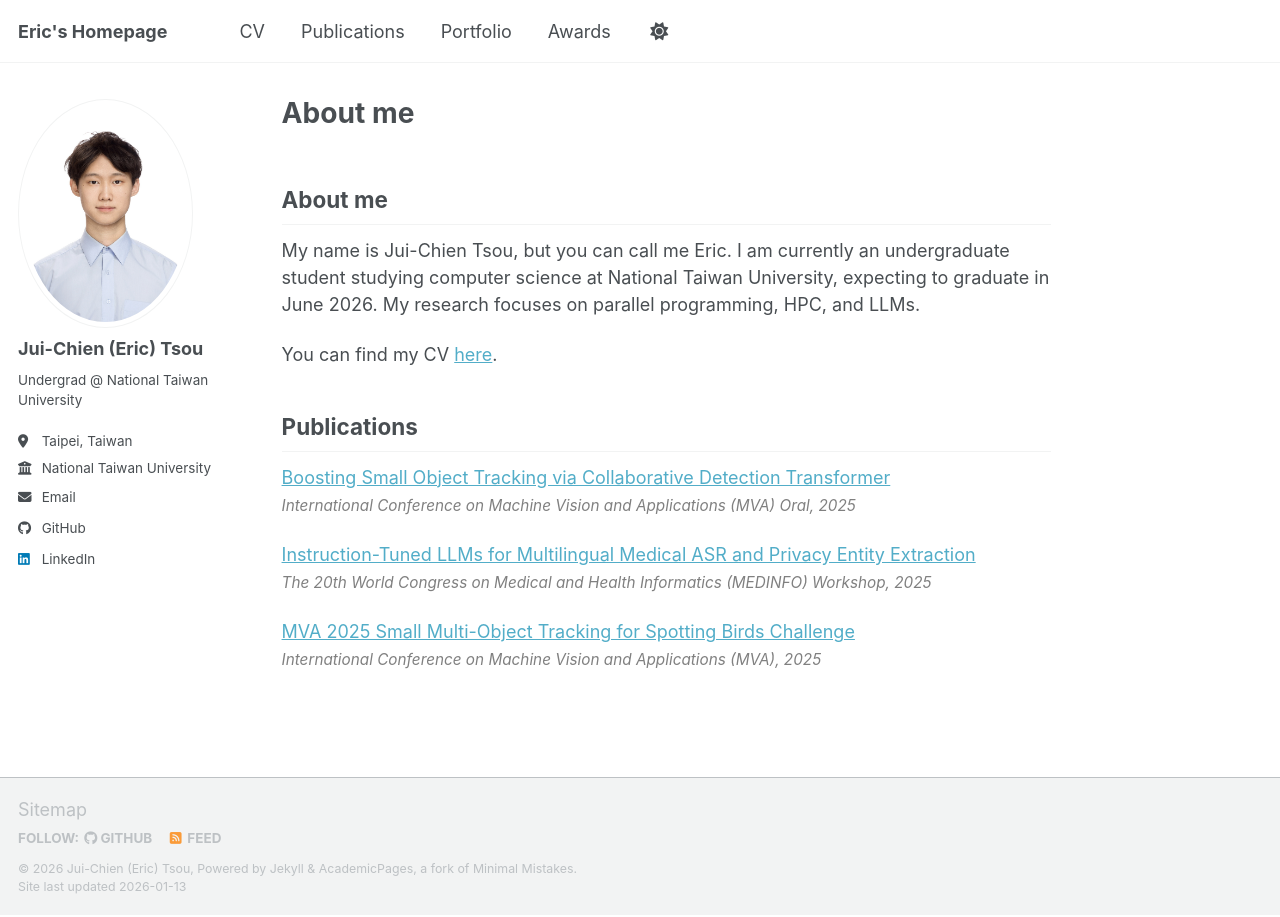
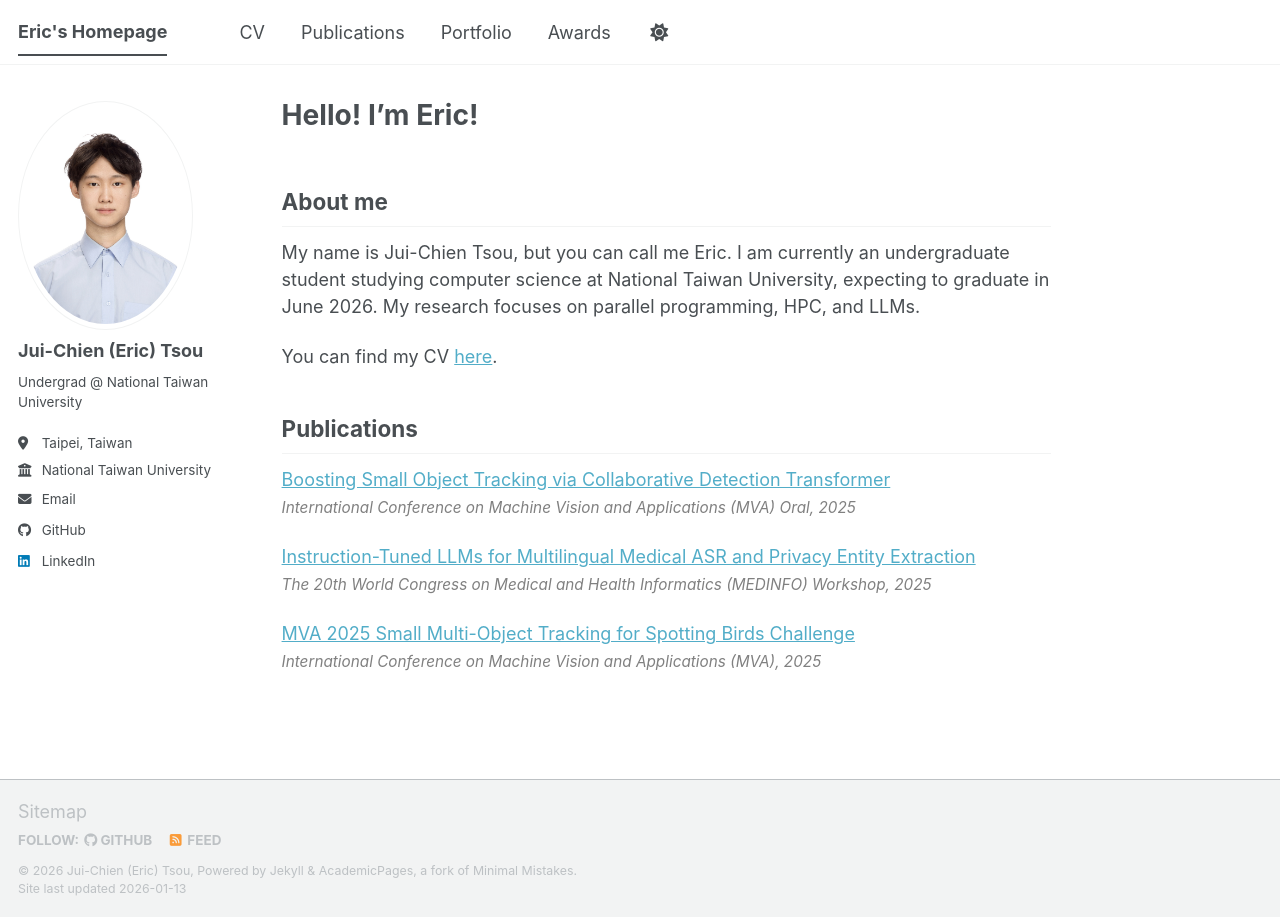
Before and after one commit to pango0/pango0.github.io, a Jekyll site: the page built from _pages/about.md, in a window 1280 px wide. Built offline with Jekyll 4.4.1, drawn with Linux system fonts in a browser that asks for light colours; a script bundle is joined from its source files by our own code; library files that are not in the unit come from our copies; our own code applies the rules of GitHub Pages for plain Markdown files.

Commit message:
Fix title formatting in about.md

```diff
--- a/_pages/about.md
+++ b/_pages/about.md
@@ -1,6 +1,6 @@
 ---
 permalink: /
-title: "Hello! I'm Eric!
+title: "Hello! I'm Eric!"
 author_profile: true
 redirect_from:
   - /about/
```
